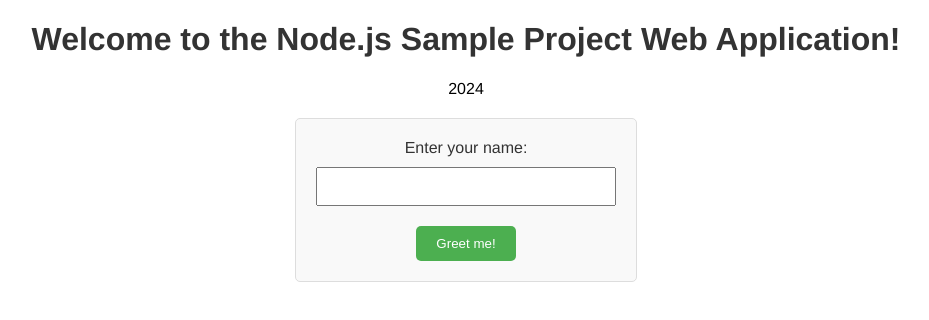
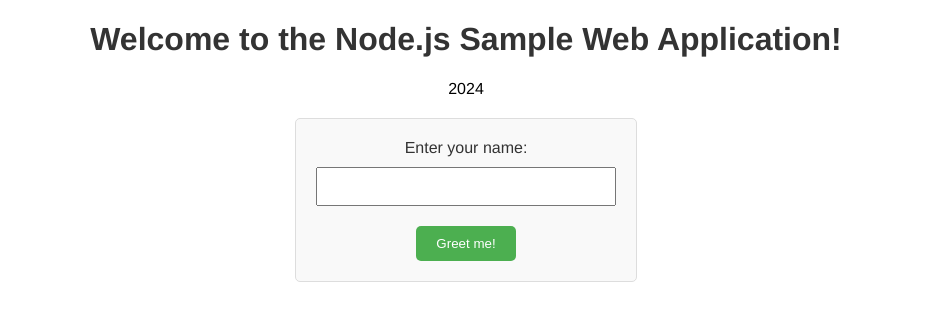
Before and after one commit to Amogh-98/WebApp, a plain HTML site: page index.html in a window 1280 px wide. Shown: the whole page, without its empty margins (174-1103 px from the left). Drawn offline with Linux system fonts and the light colour scheme.

Commit message:
index.html

```diff
--- a/index.html
+++ b/index.html
@@ -56,7 +56,7 @@
     </title>
 </head>
 <body>
-    <h1>Welcome to the Node.js Sample Project Web Application!</h1>
+    <h1>Welcome to the Node.js Sample Web Application!</h1>
     <p>2024</p>
     <form action="/greet" method="post">
         <label for="name">Enter your name:</label>
```
